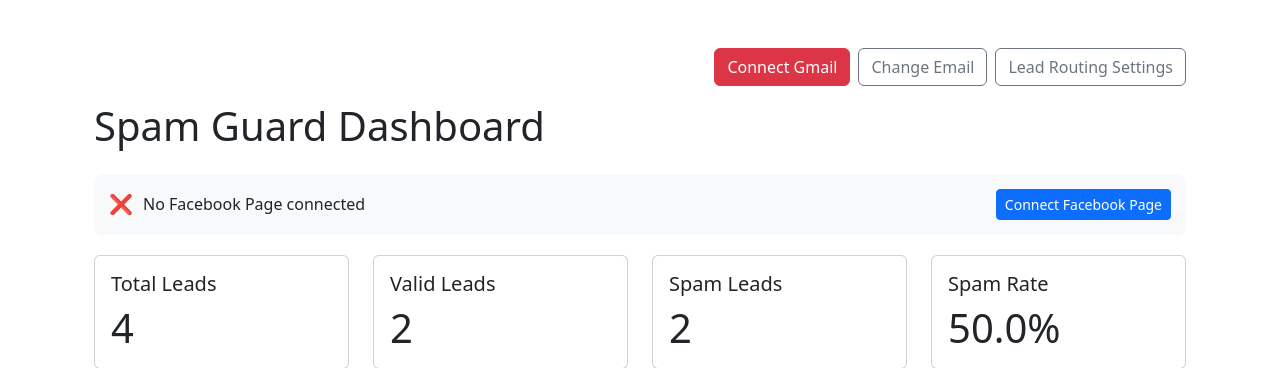
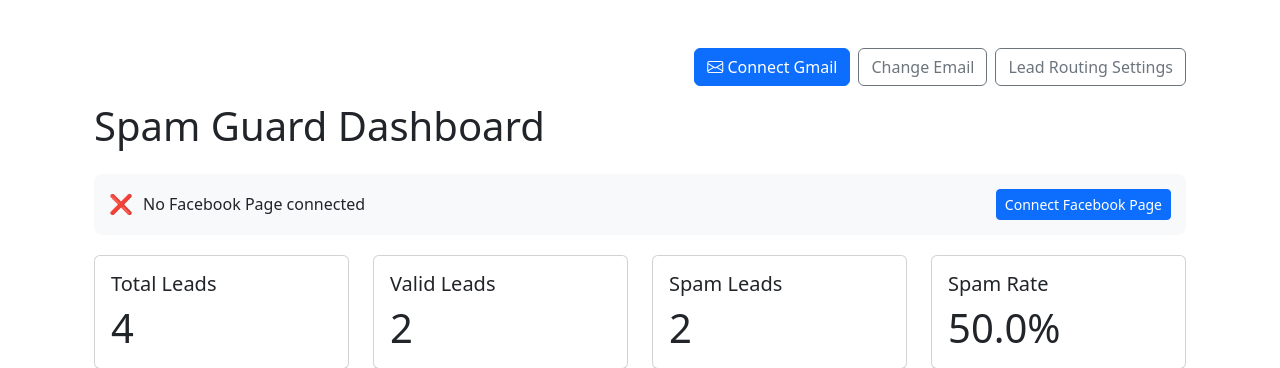
Before and after one commit to vtbell21/leadfilter, a Django app: page /dashboard/ in a window 1280 px wide. Shown: the part 56-424 px from the top of the page. Run offline with Django 5.2, Linux system fonts and the light colour scheme; a user stored in the database is signed in; data comes from the database, SQL or seed files in the repository; data that the repository does not hold is empty; some libraries are stand-ins or nearby versions.

Commit message:
Changed Connect Gmail button to blue (btn-primary) for consistency

```diff
--- a/leads/templates/leads/leads_dashboard.html
+++ b/leads/templates/leads/leads_dashboard.html
@@ -5,7 +5,7 @@
 <div class="container-fluid py-4">
     <div class="d-flex justify-content-end mb-3">
         {% if not request.user.gmail_credentials.exists %}
-            <a href="{% url 'leads:gmail_oauth_start' %}" class="btn btn-danger me-2">Connect Gmail</a>
+            <a href="{% url 'leads:gmail_oauth_start' %}" class="btn btn-primary me-2"><i class="bi bi-envelope"></i> Connect Gmail</a>
         {% else %}
             <span class="badge bg-success me-2">Gmail Connected</span>
         {% endif %}
```
